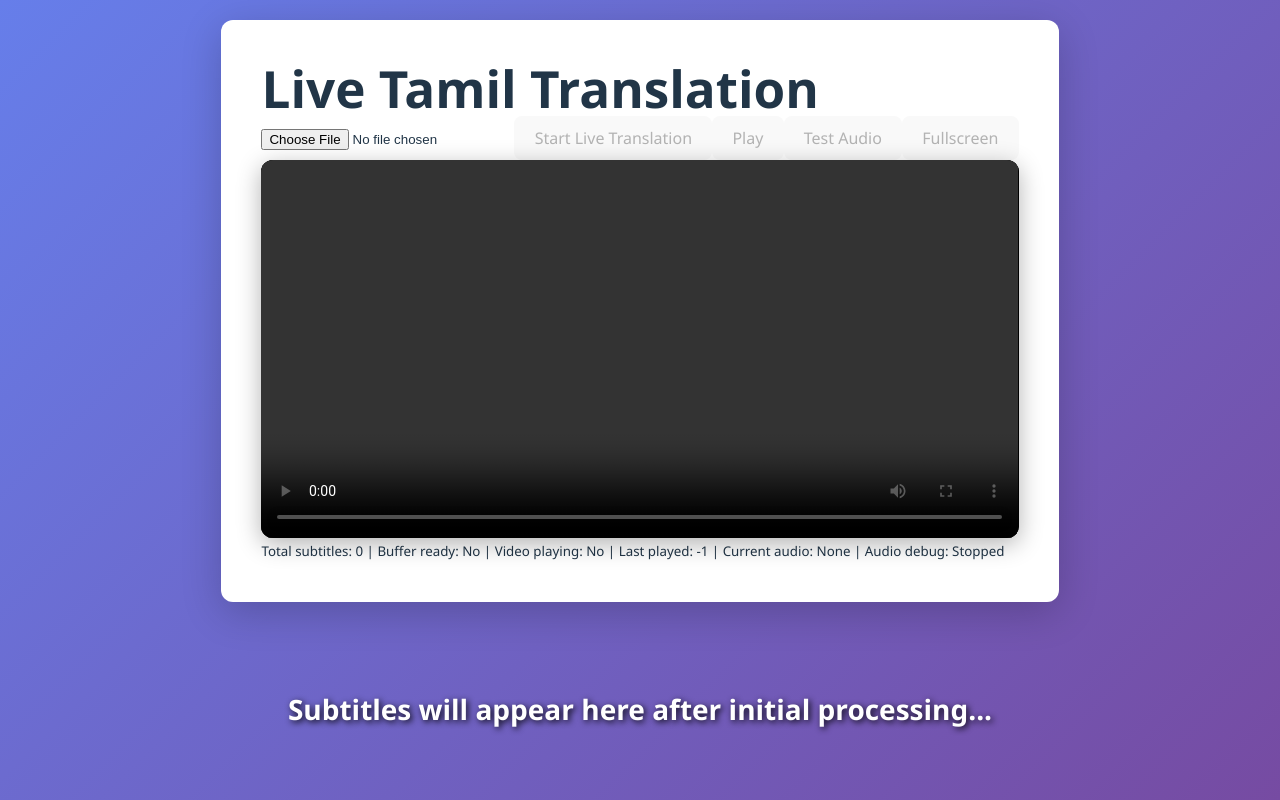
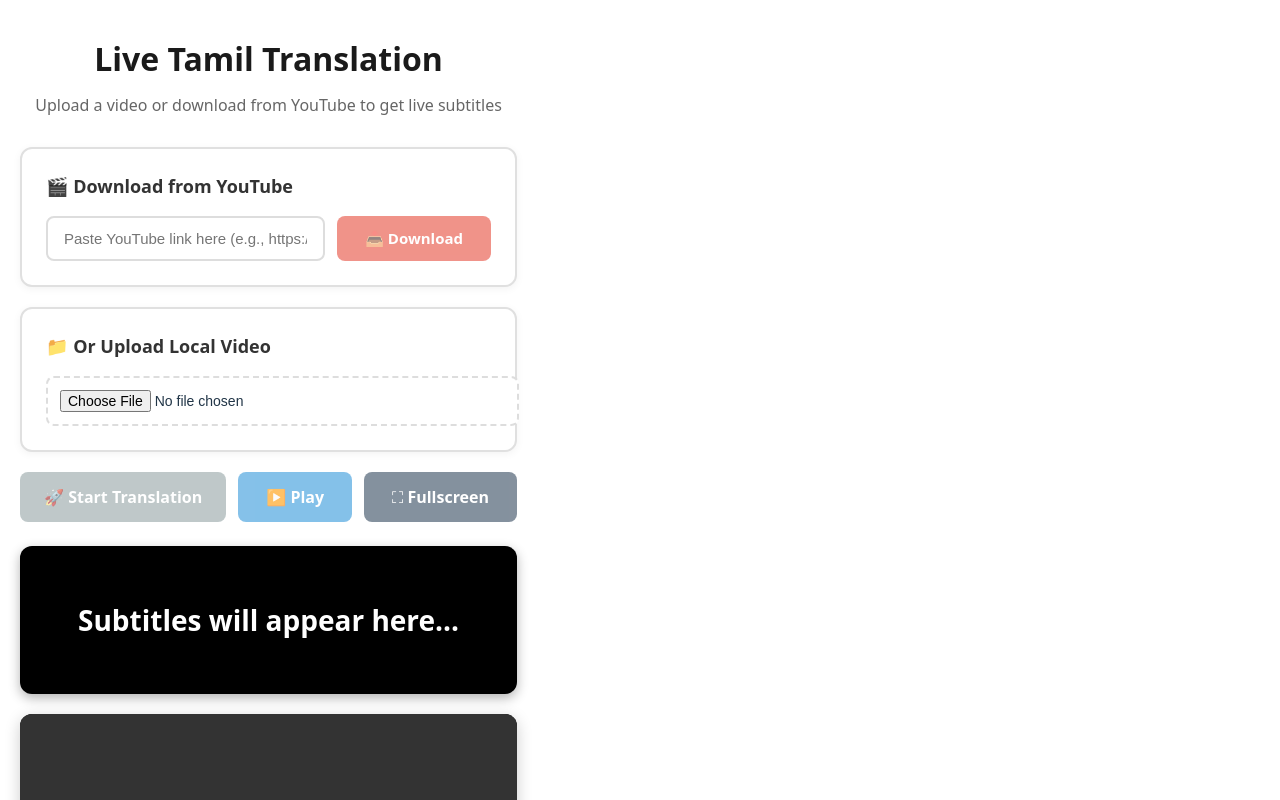
Before and after one commit to saliniyan/live_subtitle, a React (Vite) app in the folder frontend/: page / in a window 1280 px wide. Shown: the top 800 px of the page. Built offline with nearby package versions, Linux system fonts and the light colour scheme.

Commit message:
added youtube download

```diff
--- a/frontend/src/App.jsx
+++ b/frontend/src/App.jsx
@@ -1,10 +1,11 @@
 import React, { useRef, useState, useEffect, useCallback } from "react";
-import "./App.css";
 
 export default function VideoSubtitle() {
   const videoRef = useRef();
   const [videoFile, setVideoFile] = useState(null);
   const [fileName, setFileName] = useState("");
+  const [youtubeLink, setYoutubeLink] = useState("");
+  const [downloading, setDownloading] = useState(false);
   const [sessionId, setSessionId] = useState("");
   const [liveSubtitles, setLiveSubtitles] = useState([]);
   const [statusText, setStatusText] = useState("");
@@ -21,10 +22,73 @@ export default function VideoSubtitle() {
   const isSeekingRef = useRef(false);
   const initialBufferCountRef = useRef(0);
 
+  // --- Handle YouTube Download ---
+  const handleYoutubeDownload = async () => {
+    if (!youtubeLink.trim()) {
+      alert("Please enter a YouTube URL");
+      return;
+    }
+
+    setDownloading(true);
+    setStatusText("Downloading from YouTube...");
+
+    try {
+      const response = await fetch("http://localhost:5000/download_youtube", {
+        method: "POST",
+        headers: { "Content-Type": "application/json" },
+        body: JSON.stringify({ url: youtubeLink }),
+      });
+
+      const data = await response.json();
+      if (data.error) {
+        setStatusText("Download failed: " + data.error);
+        setDownloading(false);
+        return;
+      }
+
+      setStatusText("Video downloaded! Preparing...");
+
+      // Fetch the downloaded video as a File object
+      const fileResponse = await fetch(`http://localhost:5000${data.file_url}`);
+      const blob = await fileResponse.blob();
+      const file = new File([blob], data.title + ".mp4", { type: "video/mp4" });
+
+      setVideoFile(file);
+      setFileName(data.title + ".mp4");
+
+      // Clear previous state
+      setLiveSubtitles([]);
+      setIsPlaying(false);
+      setInitialBufferReady(false);
+
+      if (currentAudioRef.current) {
+        currentAudioRef.current.pause();
+        currentAudioRef.current = null;
+      }
+      allSubtitlesRef.current = [];
+      lastPlayedIndexRef.current = -1;
+      isSeekingRef.current = false;
+      initialBufferCountRef.current = 0;
+
+      setStatusText(`Successfully downloaded: ${data.title}`);
+
+      setTimeout(() => {
+        setStatusText("");
+      }, 4000);
+    } catch (err) {
+      console.error("YouTube download failed:", err);
+      setStatusText("YouTube download failed: " + err.message);
+    } finally {
+      setDownloading(false);
+    }
+  };
+
   const handleFileChange = (e) => {
     const file = e.target.files[0];
+    if (!file) return;
+
     setVideoFile(file);
-    setFileName(file?.name || "");
+    setFileName(file.name);
     setLiveSubtitles([]);
     setIsPlaying(false);
     setInitialBufferReady(false);
@@ -40,75 +104,43 @@ export default function VideoSubtitle() {
     initialBufferCountRef.current = 0;
   };
 
-  // Play audio for subtitle - simplified version
+  // Play audio for subtitle
   const playAudioForSubtitle = useCallback((subtitle) => {
-    if (!subtitle || !subtitle.tts_url) {
-      console.log("No subtitle or TTS URL");
-      return;
-    }
+    if (!subtitle || !subtitle.tts_url) return;
+    if (lastPlayedIndexRef.current === subtitle.index) return;
 
-    // Don't replay the same subtitle
-    if (lastPlayedIndexRef.current === subtitle.index) {
-      return;
-    }
-
-    // Stop current audio if playing
     if (currentAudioRef.current) {
       currentAudioRef.current.pause();
       currentAudioRef.current = null;
     }
 
     const audioUrl = `http://localhost:5000${subtitle.tts_url}`;
-    console.log("Attempting to play audio:", audioUrl, "for text:", subtitle.text);
     setAudioDebug(`Playing: ${subtitle.text}`);
 
     try {
       const audio = new Audio(audioUrl);
       audio.playbackRate = 1.1;
-
       currentAudioRef.current = audio;
       lastPlayedIndexRef.current = subtitle.index;
 
-      audio.addEventListener('loadeddata', () => {
-        console.log("Audio loaded successfully");
-      });
-
-      audio.addEventListener('canplaythrough', () => {
-        console.log("Audio can play through");
-      });
-
       audio.addEventListener('ended', () => {
-        console.log("Audio ended");
         currentAudioRef.current = null;
         setAudioDebug("Audio finished");
       });
 
       audio.addEventListener('error', (e) => {
-        console.error("Audio error:", e, audio.error);
         setAudioDebug(`Error: ${audio.error?.message || 'Unknown error'}`);
         currentAudioRef.current = null;
       });
 
-      // Try to play
-      const playPromise = audio.play();
-      if (playPromise !== undefined) {
-        playPromise
-          .then(() => {
-            console.log("Audio playing successfully");
-            setAudioDebug(`Playing: ${subtitle.text}`);
-          })
-          .catch((error) => {
-            console.error("Play failed:", error);
-            setAudioDebug(`Play failed: ${error.message}`);
-          });
-      }
+      audio.play().catch((error) => {
+        setAudioDebug(`Play failed: ${error.message}`);
+      });
     } catch (error) {
-      console.error("Error creating audio:", error);
       setAudioDebug(`Error: ${error.message}`);
     }
   }, []);
 
-  // Stop all audio
   const stopAllAudio = useCallback(() => {
     if (currentAudioRef.current) {
       currentAudioRef.current.pause();
@@ -132,18 +164,14 @@ export default function VideoSubtitle() {
       });
       const data = await resp.json();
       setSessionId(data.session_id);
-      console.log("Session started:", data.session_id);
 
-      // Set up video with muted original audio
       if (videoRef.current) {
         videoRef.current.src = `http://localhost:5000${data.video_url}`;
         videoRef.current.muted = true;
         videoRef.current.load();
       }
 
-      // Start TTS streaming
       setupTTSStream(data.session_id);
-
     } catch (error) {
       console.error("Error starting processing:", error);
       setStatusText("Error starting processing");
@@ -164,25 +192,18 @@ export default function VideoSubtitle() {
         setStatusText("Translation complete! Ready to play.");
         es.close();
         setProcessing(false);
-
-        // Fetch all session data for complete timeline
         fetchSessionData(sessionId);
         return;
       }
 
-      console.log("Received TTS chunk:", data);
-
-      // Count initial buffer chunks
       initialBufferCountRef.current++;
 
-      // Update status based on buffer progress
       if (initialBufferCountRef.current < 3) {
         setStatusText(`Buffering... ${initialBufferCountRef.current}/3 chunks ready`);
       } else if (initialBufferCountRef.current === 3) {
         setStatusText("Initial buffer ready! Press Play to start.");
         setInitialBufferReady(true);
 
-        // Auto-play video after buffer is ready
         if (videoRef.current) {
           setTimeout(() => {
             videoRef.current.play().catch(e => console.log("Auto-play prevented:", e));
@@ -192,10 +213,7 @@ export default function VideoSubtitle() {
         setStatusText("Processing translation...");
       }
 
-      // Add to all subtitles reference
       allSubtitlesRef.current = [...allSubtitlesRef.current, data];
-
-      // Add to display subtitles
       setLiveSubtitles(prev => [...prev, data]);
     };
 
@@ -205,80 +223,57 @@ export default function VideoSubtitle() {
     };
   };
 
-  // Fetch all session data for complete timeline
   const fetchSessionData = async (sessionId) => {
     try {
       const response = await fetch(`http://localhost:5000/get_session_data/${sessionId}`);
       const data = await response.json();
       allSubtitlesRef.current = data.subtitles;
-      console.log("Loaded all subtitles:", allSubtitlesRef.current.length);
     } catch (error) {
       console.error("Error fetching session data:", error);
     }
   };
 
-  // Main sync function - handles both subtitle display and audio
   const syncWithVideo = useCallback(() => {
     if (!videoRef.current || allSubtitlesRef.current.length === 0) return;
 
     const currentTime = videoRef.current.currentTime;
-
-    // Find current subtitle based on timeline
     const currentSubtitle = allSubtitlesRef.current.find(sub =>
       currentTime >= sub.start && currentTime <= sub.end
     );
 
-    // Update displayed subtitle
     const subEl = document.getElementById("subtitle");
     if (subEl) {
       if (currentSubtitle) {
         subEl.innerText = currentSubtitle.text;
-
-        // Play audio if video is playing and not seeking
         if (isPlaying && !isSeekingRef.current && initialBufferReady) {
           playAudioForSubtitle(currentSubtitle);
         }
       } else {
-        // Find the nearest subtitle
-        const nearestSubtitle = allSubtitlesRef.current
-          .sort((a, b) => Math.abs(a.start - currentTime) - Math.abs(b.start - currentTime))[0];
-
-        if (nearestSubtitle && Math.abs(nearestSubtitle.start - currentTime) < 2) {
-          subEl.innerText = nearestSubtitle.text;
-        } else {
-          subEl.innerText = "";
-        }
+        subEl.innerText = "";
       }
     }
   }, [isPlaying, initialBufferReady, playAudioForSubtitle]);
 
-  // Handle video seeking
   const handleSeeking = useCallback(() => {
-    console.log("Seeking - stopping audio");
     isSeekingRef.current = true;
     stopAllAudio();
     lastPlayedIndexRef.current = -1;
   }, [stopAllAudio]);
 
   const handleSeeked = useCallback(() => {
-    console.log("Seeked - ready to play");
     isSeekingRef.current = false;
     lastPlayedIndexRef.current = -1;
   }, []);
 
-  // Handle play event
   const handleVideoPlay = useCallback(() => {
-    console.log("Video play event - starting audio sync");
     setIsPlaying(true);
   }, []);
 
   const handleVideoPause = useCallback(() => {
-    console.log("Video pause event - stopping audio");
     setIsPlaying(false);
     stopAllAudio();
   }, [stopAllAudio]);
 
-  // Set up video event listeners and sync interval
   useEffect(() => {
     const videoElement = videoRef.current;
     if (!videoElement) return;
@@ -288,7 +283,6 @@ export default function VideoSubtitle() {
     videoElement.addEventListener('seeking', handleSeeking);
     videoElement.addEventListener('seeked', handleSeeked);
 
-    // Sync both subtitle and audio with video timeline every 300ms
     const syncInterval = setInterval(syncWithVideo, 300);
 
     return () => {
@@ -301,9 +295,9 @@ export default function VideoSubtitle() {
   }, [handleVideoPlay, handleVideoPause, handleSeeking, handleSeeked, syncWithVideo]);
 
   const goFullscreen = () => {
-    const wrapper = videoRef.current.parentElement;
-    if (wrapper.requestFullscreen) wrapper.requestFullscreen();
-    else if (wrapper.webkitRequestFullscreen) wrapper.webkitRequestFullscreen();
+    const wrapper = videoRef.current?.parentElement;
+    if (wrapper?.requestFullscreen) wrapper.requestFullscreen();
+    else if (wrapper?.webkitRequestFullscreen) wrapper.webkitRequestFullscreen();
   };
 
   const togglePlayPause = () => {
@@ -316,18 +310,6 @@ export default function VideoSubtitle() {
     }
   };
 
-  // Test audio function
-  const testAudio = () => {
-    if (allSubtitlesRef.current.length > 0) {
-      const firstSub = allSubtitlesRef.current[0];
-      console.log("Testing first audio:", firstSub);
-      playAudioForSubtitle(firstSub);
-    } else {
-      alert("No subtitles available yet");
-    }
-  };
-
-  // Cleanup on unmount
   useEffect(() => {
     return () => {
       if (eventSource) eventSource.close();
@@ -336,75 +318,279 @@ export default function VideoSubtitle() {
   }, [eventSource, stopAllAudio]);
 
   return (
-    <div className="video-subtitle-container">
-      <h1>Live Tamil Translation</h1>
+    <div style={{ padding: '20px', maxWidth: '1000px', margin: '0 auto', fontFamily: 'system-ui, -apple-system, sans-serif' }}>
+      {/* Header */}
+      <div style={{ textAlign: 'center', marginBottom: '30px' }}>
+        <h1 style={{ color: '#1a1a1a', marginBottom: '8px', fontSize: '32px' }}>Live Tamil Translation</h1>
+        <p style={{ color: '#666', fontSize: '16px' }}>Upload a video or download from YouTube to get live subtitles</p>
+      </div>
 
-      <div className="controls">
+      {/* YouTube Download Section */}
+      <div style={{
+        marginBottom: '20px',
+        padding: '24px',
+        backgroundColor: '#fff',
+        borderRadius: '12px',
+        border: '2px solid #e0e0e0',
+        boxShadow: '0 2px 8px rgba(0,0,0,0.05)'
+      }}>
+        <h3 style={{ marginTop: 0, marginBottom: '16px', color: '#333', fontSize: '18px', fontWeight: '600' }}>
+          🎬 Download from YouTube
+        </h3>
+        <div style={{ display: 'flex', gap: '12px', alignItems: 'stretch' }}>
+          <input
+            type="text"
+            placeholder="Paste YouTube link here (e.g., https://youtube.com/watch?v=...)"
+            value={youtubeLink}
+            onChange={(e) => setYoutubeLink(e.target.value)}
+            disabled={downloading}
+            style={{
+              flex: '1',
+              padding: '12px 16px',
+              borderRadius: '8px',
+              border: '2px solid #ddd',
+              fontSize: '15px',
+              outline: 'none',
+              transition: 'border-color 0.2s',
+              backgroundColor: downloading ? '#f5f5f5' : 'white'
+            }}
+            onFocus={(e) => e.target.style.borderColor = '#007bff'}
+            onBlur={(e) => e.target.style.borderColor = '#ddd'}
+          />
+          <button
+            onClick={handleYoutubeDownload}
+            disabled={!youtubeLink.trim() || downloading}
+            style={{
+              padding: '12px 28px',
+              cursor: (!youtubeLink.trim() || downloading) ? 'not-allowed' : 'pointer',
+              backgroundColor: downloading ? '#95a5a6' : '#e74c3c',
+              color: 'white',
+              border: 'none',
+              borderRadius: '8px',
+              fontSize: '15px',
+              fontWeight: '600',
+              whiteSpace: 'nowrap',
+              transition: 'all 0.2s',
+              opacity: (!youtubeLink.trim() || downloading) ? 0.6 : 1
+            }}
+            onMouseOver={(e) => {
+              if (!downloading && youtubeLink.trim()) {
+                e.target.style.backgroundColor = '#c0392b';
+                e.target.style.transform = 'translateY(-1px)';
+              }
+            }}
+            onMouseOut={(e) => {
+              e.target.style.backgroundColor = downloading ? '#95a5a6' : '#e74c3c';
+              e.target.style.transform = 'translateY(0)';
+            }}
+          >
+            {downloading ? "⏳ Downloading..." : "📥 Download"}
+          </button>
+        </div>
+      </div>
+
+      {/* Local Upload Section */}
+      <div style={{
+        marginBottom: '20px',
+        padding: '24px',
+        backgroundColor: '#fff',
+        borderRadius: '12px',
+        border: '2px solid #e0e0e0',
+        boxShadow: '0 2px 8px rgba(0,0,0,0.05)'
+      }}>
+        <h3 style={{ marginTop: 0, marginBottom: '16px', color: '#333', fontSize: '18px', fontWeight: '600' }}>
+          📁 Or Upload Local Video
+        </h3>
         <input
           type="file"
           accept="video/*"
           onChange={handleFileChange}
           disabled={processing}
+          style={{
+            display: 'block',
+            width: '100%',
+            padding: '12px',
+            border: '2px dashed #ddd',
+            borderRadius: '8px',
+            cursor: 'pointer',
+            fontSize: '14px',
+            backgroundColor: processing ? '#f5f5f5' : 'white'
+          }}
         />
+        {fileName && (
+          <div style={{
+            marginTop: '12px',
+            padding: '10px 14px',
+            backgroundColor: '#d4edda',
+            color: '#155724',
+            borderRadius: '6px',
+            fontSize: '14px',
+            border: '1px solid #c3e6cb'
+          }}>
+            ✅ Selected: <strong>{fileName}</strong>
+          </div>
+        )}
+      </div>
+
+      {/* Control Buttons */}
+      <div style={{ display: 'flex', gap: '12px', flexWrap: 'wrap', marginBottom: '24px' }}>
         <button
           onClick={startProcessing}
           disabled={!videoFile || processing}
+          style={{
+            flex: '1',
+            minWidth: '180px',
+            padding: '14px 24px',
+            cursor: (!videoFile || processing) ? 'not-allowed' : 'pointer',
+            backgroundColor: (!videoFile || processing) ? '#95a5a6' : '#27ae60',
+            color: 'white',
+            border: 'none',
+            borderRadius: '8px',
+            fontSize: '16px',
+            fontWeight: '600',
+            transition: 'all 0.2s',
+            opacity: (!videoFile || processing) ? 0.6 : 1
+          }}
         >
-          {processing ? "Processing..." : "Start Live Translation"}
+          {processing ? "⏳ Processing..." : "🚀 Start Translation"}
         </button>
         <button
           onClick={togglePlayPause}
           disabled={!videoFile || !initialBufferReady}
+          style={{
+            padding: '14px 28px',
+            cursor: (!videoFile || !initialBufferReady) ? 'not-allowed' : 'pointer',
+            backgroundColor: '#3498db',
+            color: 'white',
+            border: 'none',
+            borderRadius: '8px',
+            fontSize: '16px',
+            fontWeight: '600',
+            opacity: (!videoFile || !initialBufferReady) ? 0.6 : 1
+          }}
         >
-          {isPlaying ? "Pause" : "Play"}
+          {isPlaying ? "⏸️ Pause" : "▶️ Play"}
         </button>
         <button
-          onClick={testAudio}
-          disabled={allSubtitlesRef.current.length === 0}
+          onClick={goFullscreen}
+          disabled={!videoFile}
+          style={{
+            padding: '14px 28px',
+            cursor: !videoFile ? 'not-allowed' : 'pointer',
+            backgroundColor: '#34495e',
+            color: 'white',
+            border: 'none',
+            borderRadius: '8px',
+            fontSize: '16px',
+            fontWeight: '600',
+            opacity: !videoFile ? 0.6 : 1
+          }}
         >
-          Test Audio
-        </button>
-        <button onClick={goFullscreen} disabled={!videoFile}>
-          Fullscreen
+          ⛶ Fullscreen
         </button>
       </div>
 
-      <div id="subtitle" className="subtitle-display">
-        {liveSubtitles.length === 0 && "Subtitles will appear here after initial processing..."}
+      {/* Subtitle Display */}
+      <div
+        id="subtitle"
+        style={{
+          minHeight: '100px',
+          padding: '24px',
+          backgroundColor: '#000',
+          color: '#fff',
+          borderRadius: '12px',
+          marginBottom: '20px',
+          fontSize: '28px',
+          textAlign: 'center',
+          fontWeight: 'bold',
+          lineHeight: '1.5',
+          display: 'flex',
+          alignItems: 'center',
+          justifyContent: 'center',
+          boxShadow: '0 4px 12px rgba(0,0,0,0.3)'
+        }}
+      >
+        {liveSubtitles.length === 0 && "Subtitles will appear here..."}
       </div>
 
-      <div className="video-wrapper">
+      {/* Video Player */}
+      <div style={{
+        position: 'relative',
+        backgroundColor: '#000',
+        borderRadius: '12px',
+        overflow: 'hidden',
+        marginBottom: '20px',
+        boxShadow: '0 4px 16px rgba(0,0,0,0.2)'
+      }}>
         <video
           ref={videoRef}
           controls
-          className="video-player"
+          style={{ width: '100%', display: 'block', maxHeight: '600px' }}
         />
       </div>
 
-      <div className="status">{statusText}</div>
+      {/* Status */}
+      {statusText && (
+        <div style={{
+          marginBottom: '16px',
+          padding: '16px 20px',
+          backgroundColor: statusText.includes('failed') || statusText.includes('Error') ? '#fee' : '#e7f3ff',
+          color: statusText.includes('failed') || statusText.includes('Error') ? '#c00' : '#014361',
+          borderRadius: '8px',
+          fontSize: '15px',
+          border: '1px solid ' + (statusText.includes('failed') || statusText.includes('Error') ? '#fcc' : '#b3d9ff'),
+          fontWeight: '500'
+        }}>
+          {statusText}
+        </div>
+      )}
+
       {processing && !initialBufferReady && (
-        <div className="info">
-          <small>Please wait 5-6 seconds for initial audio processing...</small>
+        <div style={{
+          marginBottom: '16px',
+          padding: '16px 20px',
+          backgroundColor: '#fff9e6',
+          color: '#856404',
+          borderRadius: '8px',
+          fontSize: '14px',
+          border: '1px solid #ffe69c',
+          fontWeight: '500'
+        }}>
+          ⏳ Please wait 5-6 seconds for initial audio processing...
         </div>
       )}
 
       {/* Debug info */}
-      <div className="debug-info">
-        <small>Total subtitles: {allSubtitlesRef.current.length} | </small>
-        <small>Buffer ready: {initialBufferReady ? 'Yes' : 'No'} | </small>
-        <small>Video playing: {isPlaying ? 'Yes' : 'No'} | </small>
-        <small>Last played: {lastPlayedIndexRef.current} | </small>
-        <small>Current audio: {currentAudioRef.current ? 'Playing' : 'None'} | </small>
-        <small>Audio debug: {audioDebug}</small>
-      </div>
-
-      {/* Show first few subtitle URLs for debugging */}
-      {allSubtitlesRef.current.length > 0 && (
-        <div className="debug-info" style={{marginTop: '10px', fontSize: '10px'}}>
-          <div>First subtitle URL: {allSubtitlesRef.current[0]?.tts_url}</div>
-          <div>Full URL: http://localhost:5000{allSubtitlesRef.current[0]?.tts_url}</div>
+      <details style={{ marginBottom: '16px' }}>
+        <summary style={{
+          padding: '12px 16px',
+          backgroundColor: '#f8f9fa',
+          borderRadius: '8px',
+          cursor: 'pointer',
+          fontSize: '14px',
+          fontWeight: '600',
+          color: '#495057'
+        }}>
+          🔧 Debug Information
+        </summary>
+        <div style={{
+          marginTop: '8px',
+          padding: '16px',
+          backgroundColor: '#f8f9fa',
+          borderRadius: '8px',
+          fontSize: '13px',
+          color: '#495057',
+          fontFamily: 'monospace',
+          lineHeight: '1.8'
+        }}>
+          <div>📊 Total subtitles: <strong>{allSubtitlesRef.current.length}</strong></div>
+          <div>🎬 Buffer ready: <strong>{initialBufferReady ? '✅ Yes' : '⏳ No'}</strong></div>
+          <div>▶️ Video playing: <strong>{isPlaying ? '✅ Yes' : '⏸️ No'}</strong></div>
+          <div>🎵 Last played index: <strong>{lastPlayedIndexRef.current}</strong></div>
+          <div>🔊 Current audio: <strong>{currentAudioRef.current ? '🔊 Playing' : '🔇 None'}</strong></div>
+          <div>📝 Audio status: <strong>{audioDebug || 'Idle'}</strong></div>
         </div>
-      )}
+      </details>
     </div>
   );
 }
```
Also changed, not shown: 1 other file (tests, documents, lock files or other folders).
